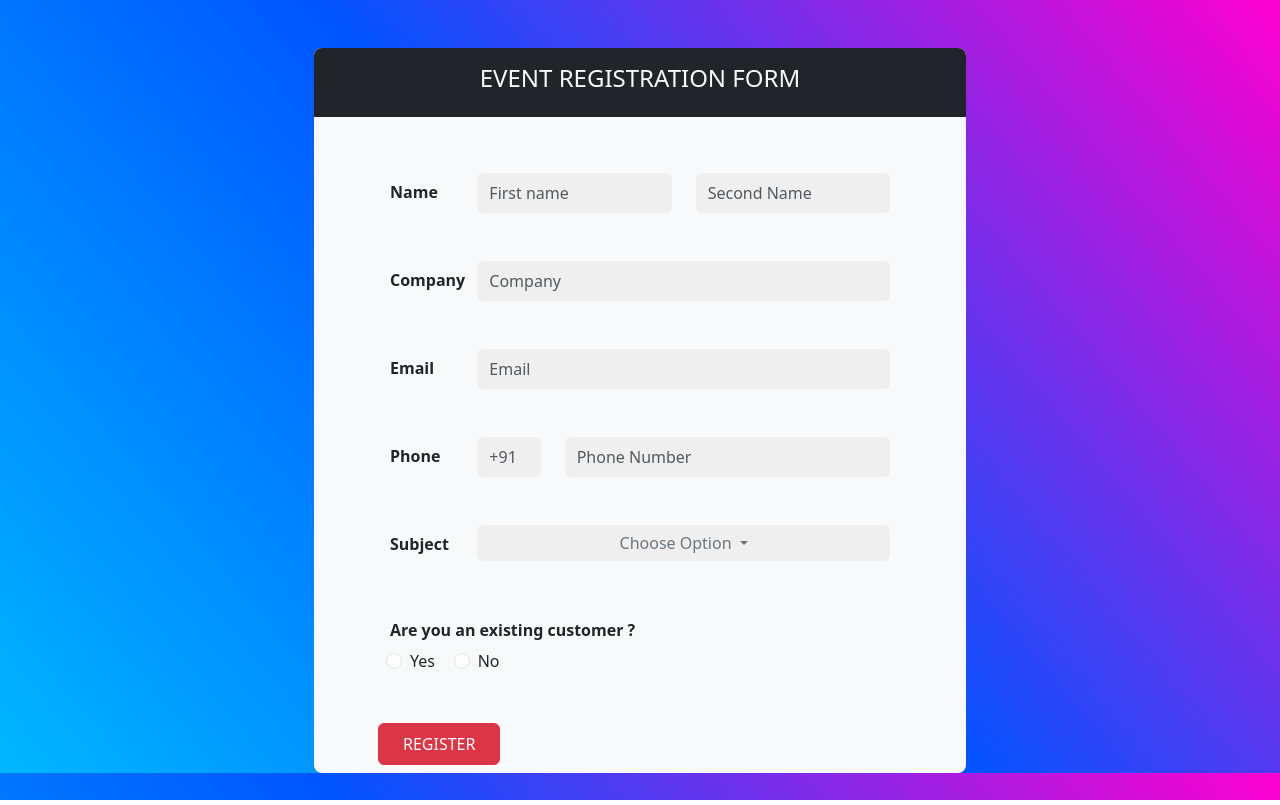
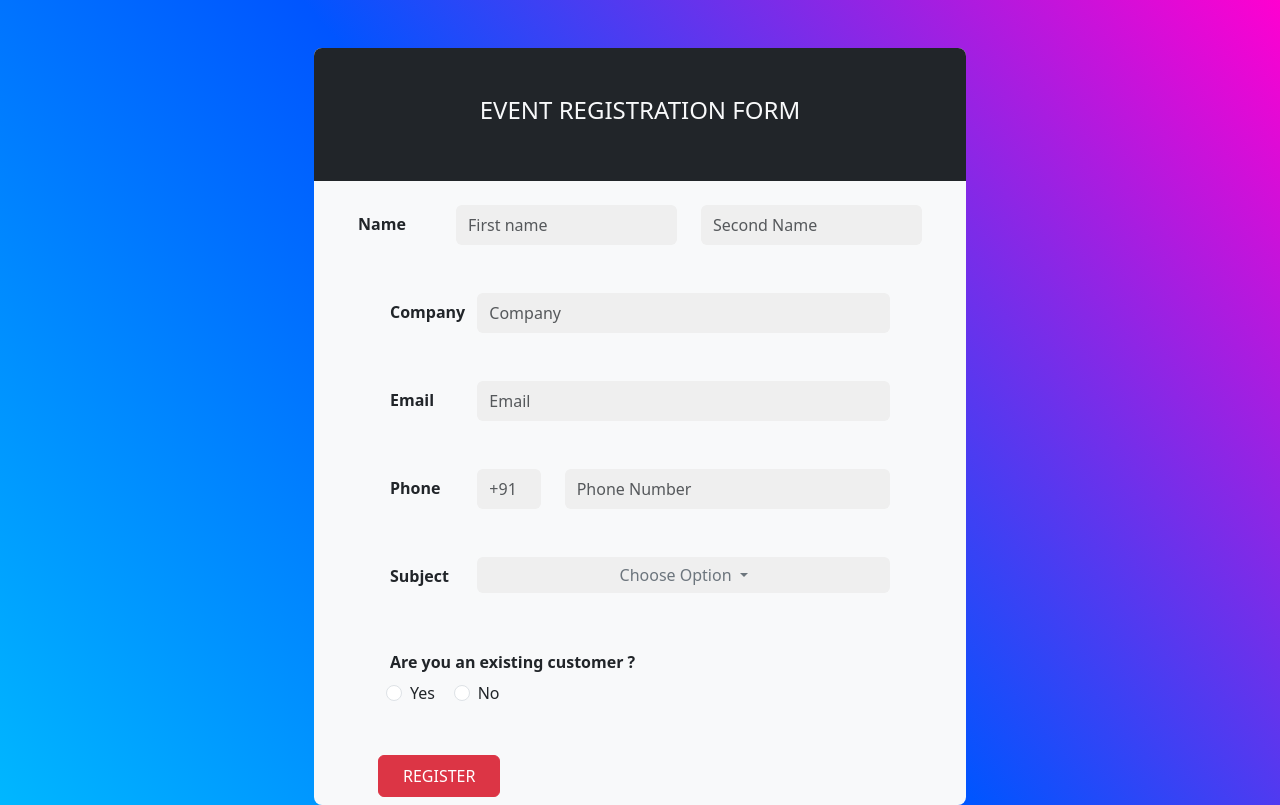
Before and after one commit to NajilRahman/loginusingbootstrap, a plain HTML site: page index.html in a window 1280 px wide. Drawn offline with nearby package versions, Linux system fonts and the light colour scheme.

Commit message:
Update index.html

```diff
--- a/index.html
+++ b/index.html
@@ -22,11 +22,11 @@
     <div class="row">
         <div class="col-2"></div>
         <div class="container mt-5 px-0 border border-0 rounded-3  bg-light w-50 col-8">
-            <div class="py-3  text-center bg-dark text-light rounded-top-3">
+            <div class="py-5  text-center bg-dark text-light rounded-top-3">
                 <h4>EVENT REGISTRATION FORM</h4>
             </div>
             <form class="container px-3 py-2">
-                <div class="m-5 row ">
+                <div class="m-3 row ">
                     <label for="name" class="col-2 col-form-label"><strong>Name</strong></label>
                     <div class="col-5">
                         <input type="text" class="form-control border border-0 py-2"
```
